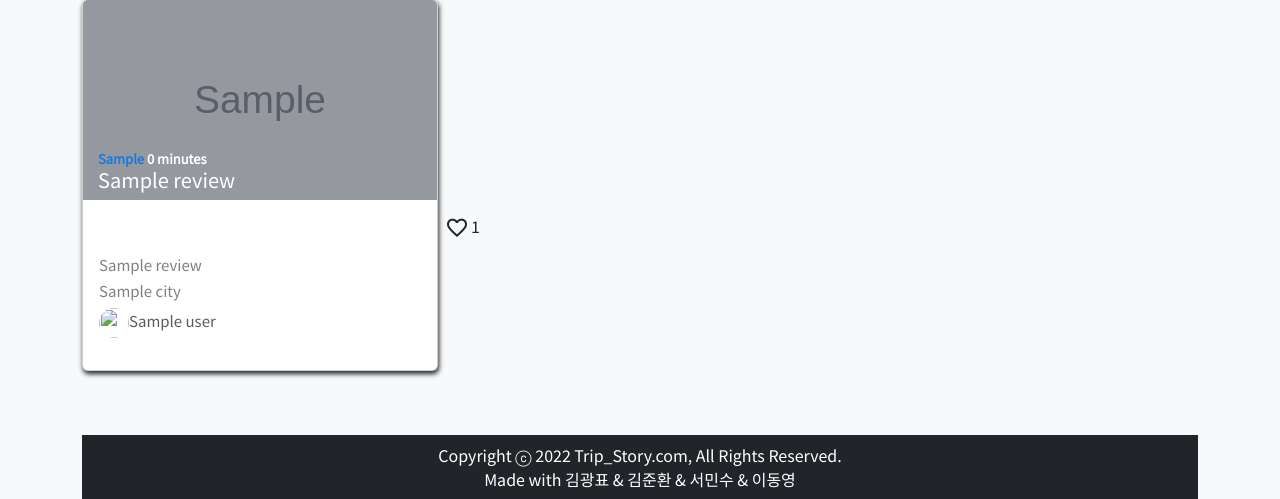
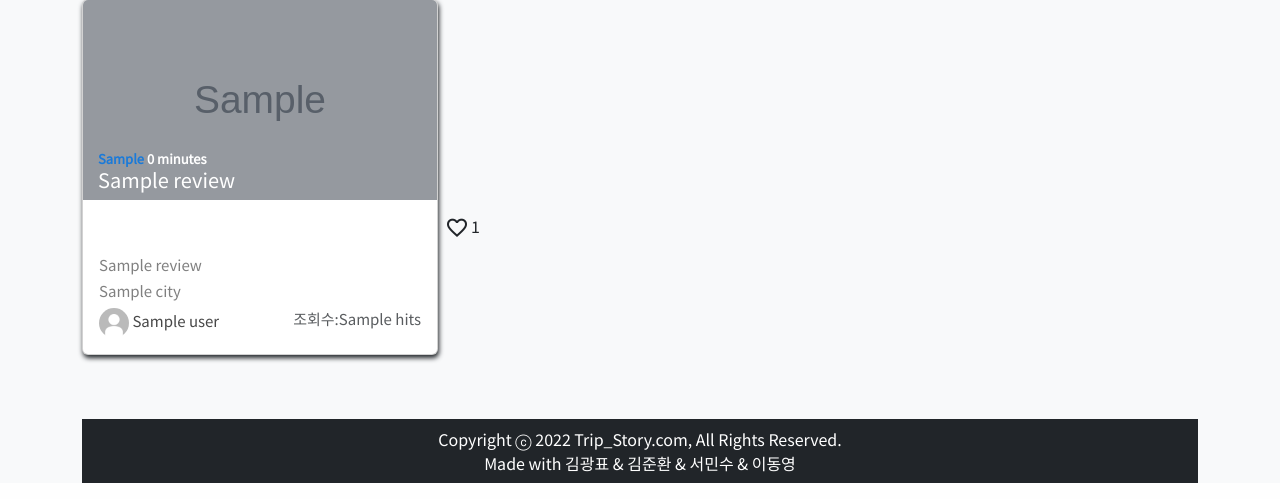
Before and after one commit to kinzinzz/Trip-Story, a Django app: template PJT/reviews/templates/reviews/index.html in a window 1280 px wide; the page is wider, and only the part inside the window is pictured. Shown: the part 705-1204 px from the top of that part. Run offline with Django 3.2, Linux system fonts and the light colour scheme; the template is opened without the code that fills it: most values are stand-ins (such as "Sample title", 1, 10 or a date in 2020); grey boxes marked "Sample" are stand-in pictures; some libraries are stand-ins or nearby versions.

Commit message:
review his, index update

```diff
--- a/PJT/reviews/templates/reviews/detail.html
+++ b/PJT/reviews/templates/reviews/detail.html
@@ -2,13 +2,16 @@
 {% load static %}
 {% block content %}
 {% load django_bootstrap5 %}
-
+{{ review.update_hits }}
 <!-- 리뷰내용 임시로 제목과 타이틀만 출력-->
 <div class="review_container">
 
     <h1>리뷰제목:{{review.title}}</h1>
     <h1>리뷰부제:{{review.subtitle}}</h1>
+    <!-- 리뷰 이미지 없을때 에러처리 -->
+    {% if review.image %}
     <a href="{% url 'reviews:detail' review.pk %}"><img src="{{ review.image.url }}" alt=""></a>
+    {% endif %}
     <ul>
         <li>
             리뷰도시:{{ review.city }}
--- a/PJT/reviews/templates/reviews/index.html
+++ b/PJT/reviews/templates/reviews/index.html
@@ -3,9 +3,13 @@
 {% load django_bootstrap5 %}
 
 {% block content %}
-  <link rel="stylesheet" href="https://fonts.googleapis.com/css2?family=Material+Symbols+Outlined:opsz,wght,FILL,GRAD@20,300,0,0"/>
-  <link rel="stylesheet" href="https://fonts.googleapis.com/css2?family=Material+Symbols+Outlined:opsz,wght,FILL,GRAD@100,300,0,0"/>
-  <link rel="stylesheet" href="https://fonts.googleapis.com/css2?family=Material+Symbols+Outlined:opsz,wght,FILL,GRAD@48,300,0,0"/>
+<!-- 폰트 -->
+<link rel="stylesheet"
+  href="https://fonts.googleapis.com/css2?family=Material+Symbols+Outlined:opsz,wght,FILL,GRAD@20,300,0,0" />
+<link rel="stylesheet"
+  href="https://fonts.googleapis.com/css2?family=Material+Symbols+Outlined:opsz,wght,FILL,GRAD@100,300,0,0" />
+<link rel="stylesheet"
+  href="https://fonts.googleapis.com/css2?family=Material+Symbols+Outlined:opsz,wght,FILL,GRAD@48,300,0,0" />
 <div style="background-image:linear-gradient( rgba(0, 0, 0, 0.3), rgba(0, 0, 0, 0.3) ), url({% static 'images/review_index.jpg' %});
   diplay: flex;
   height: 320px;
@@ -16,26 +20,33 @@
 </div>
 <div class="container">
   <div class="content_header">
-      <h2 class="my-5" style="text-align: center; font-weight: bold; font-size: 23px; color: rgb(79, 79, 79);">여행자들의 일정보기</h2>
+    <h2 class="my-5" style="text-align: center; font-weight: bold; font-size: 23px; color: rgb(79, 79, 79);">여행자들의 일정보기
+    </h2>
     <div class="clear" style="clear: both;"></div>
   </div>
-    <div class="my-5  " style="margin-left: 250px; background-color: rgb(248, 248, 248); width: 800px; height: 50px; border: 1px solid #ddd; border-radius: 5px; box-shadow: 2px 1px 3px 0px; ">
+  <div class="my-5  "
+    style="margin-left: 250px; background-color: rgb(248, 248, 248); width: 800px; height: 50px; border: 1px solid #ddd; border-radius: 5px; box-shadow: 2px 1px 3px 0px; ">
     <a href="{% url 'reviews:index' %}">
       <span style="margin-left: 30px; margin-top:11px; color:black;" class=" material-symbols-outlined">
         house
       </span>
     </a>
+
     <div style="position: absolute; margin-top: -30px; margin-left: 70px;">
       <a href="" style="color: black; text-decoration:none; ">지역</a>
     </div>
-      <ul style="list-style: none; margin-top: -41.7px; width: 84.5%; margin-left: 125px; display: flex; align-items:center ; height: 50.3px; justify-content: space-around; border: 2px solid #ddd;">
+    <ul
+      style="list-style: none; margin-top: -41.7px; width: 84.5%; margin-left: 125px; display: flex; align-items:center ; height: 50.3px; justify-content: space-around; border: 2px solid #ddd;">
+      <!-- 지역별 리뷰 수정중 -->
       <li style="display: inline-block; float: left;">서울</li>
       <li style="display: inline-block; float: left;">제주</li>
       <li style="display: inline-block; float: left;">부산</li>
     </ul>
   </div>
-    <div style="display: flex; align-items: center; justify-content: center;  margin-left: 1190px; border: 1px solid #ddd; border-radius: 5px; height: 40px; width: 8%;">
-      <a style=" color: black; font-weight: bold; text-decoration: none; margin-top: -5px;" href="{% url 'reviews:create' %}">
+  <div
+    style="display: flex; align-items: center; justify-content: center;  margin-left: 1190px; border: 1px solid #ddd; border-radius: 5px; height: 40px; width: 8%;">
+    <a style=" color: black; font-weight: bold; text-decoration: none; margin-top: -5px;"
+      href="{% url 'reviews:create' %}">
       <span class="material-symbols-outlined">
         border_color
       </span>
@@ -51,23 +62,51 @@
             {{ review.start_day }}
             <span style="color:white;">{{ review.start_day|timesince:review.end_day }}</span>
         </div>
-              <span style=" font-size: 20px; color:white; top:165px; left: 15px; position:absolute; z-index: 1;">{{ review.title }}</span>
+        <span style=" font-size: 20px; color:white; top:165px; left: 15px; position:absolute; z-index: 1;">
+          {{ review.title }}</span>
+        <!-- 리뷰 이미지 -->
         {% if review.image %}
         <a href="{% url 'reviews:detail' review.pk %}">
-                  <img style="filter: brightness(70%); object-fit: cover; width: 100%; height: 200px; z-index:0; " src="{{ review.image.url }}" class="card-img-top" alt="...">
+          <img style="filter: brightness(70%); object-fit: cover; width: 100%; height: 200px; z-index:0; "
+            src="{{ review.image.url }}" class="card-img-top" alt="...">
         </a>
         {% endif %}
         <div class="card-body">
           <div>
+            <!-- 좋아요 수정중 -->
             <p class="material-symbols-outlined" style="margin-left: 346px;">
               favorite
-                    <span style="position: absolute; font-size: 16px; margin-left: 02px; margin-top:2.5px;">{{ review.like.all | length  }}</span>
+              <span style="position: absolute; font-size: 16px; margin-left: 02px; margin-top:2.5px;">
+                {{ review.like.all | length }}</span>
             </p>
           </div>
           <h5 class="card-title" style="font-size:15px; color: grey;">{{ review.subtitle }}
           </h5>
           <h5 class="card-title" style="font-size:15px; color: grey;">{{ review.city }}</h5>
-                <p class="text-muted " style="font-size:15px; color: grey;"><img style="width:30px; overflow: hidden; height:30px;  border-radius: 100%; object-fit: cover;" src="{{ user.profile_image.url }}" alt="">{{ review.user }}</p>
+
+          <!--
+              1. 리뷰 작성자가 프로필 이미지가 없는 경우 default 이미지 처리
+              2. 리뷰 클릭시 조회수 +기능 추가
+              3. 프로필 닉네임 accounts 앱에 연결
+          -->
+          {% if request.user.profile_image %}
+          <div class="text-muted d-flex justify-content-between" style="font-size:15px; color: grey;">
+            <div class="user_info">
+              <img style="width:30px; overflow: hidden; height:30px;  border-radius: 100%; object-fit: cover;"
+                src="{{ user.profile_image.url }}" alt=""><a href="{url 'accounts:profile'}">{{ review.user }}</a>
+            </div>
+            <span>조회수:{{ review.hits }}</span>
+          </div>
+          {% else %}
+          <div class="text-muted d-flex justify-content-between" style="font-size:15px; color: grey;">
+            <div class="user_info">
+              <img style="width:30px; overflow: hidden; height:30px;  border-radius: 100%; object-fit: cover;"
+                src="{% static 'images/review_default_profile_image.jpg' %}" alt="">
+              <a href="{url 'accounts:profile'}">{{ review.user }}</a>
+            </div>
+            <div>조회수:{{ review.hits }}</div>
+          </div>
+          {% endif %}
         </div>
       </div>
     </div>
--- a/PJT/reviews/urls.py
+++ b/PJT/reviews/urls.py
@@ -16,4 +16,6 @@ urlpatterns = [
     path("<int:review_pk>/delete/", views.delete, name="delete"),
     # 리뷰 좋아요
     path("<int:review_pk>/like/", views.like, name="like"),
+    # 도시별 리뷰 조회
+    path("search/", views.search, name="search"),
 ]
```
Also changed, not shown: PJT/reviews/models.py (+8 -0 lines), PJT/reviews/templates/reviews/search.html (added, +20 -0 lines), PJT/reviews/views.py (+18 -2 lines), PJT/media/media/서울test.jpg (added), PJT/media/media/서울test_3qrj5Zz.jpg (added), PJT/media/media/서울test_6CIDmEy.jpg (added), PJT/media/media/서울test_HyN25nA.jpg (added), PJT/media/media/서울test_o8scd3i.jpg (added), PJT/reviews/migrations/0002_review_hits.py (added), PJT/static/images/review_default_profile_image.jpg (added). Lines whose indentation alone changed are shown as unchanged.
